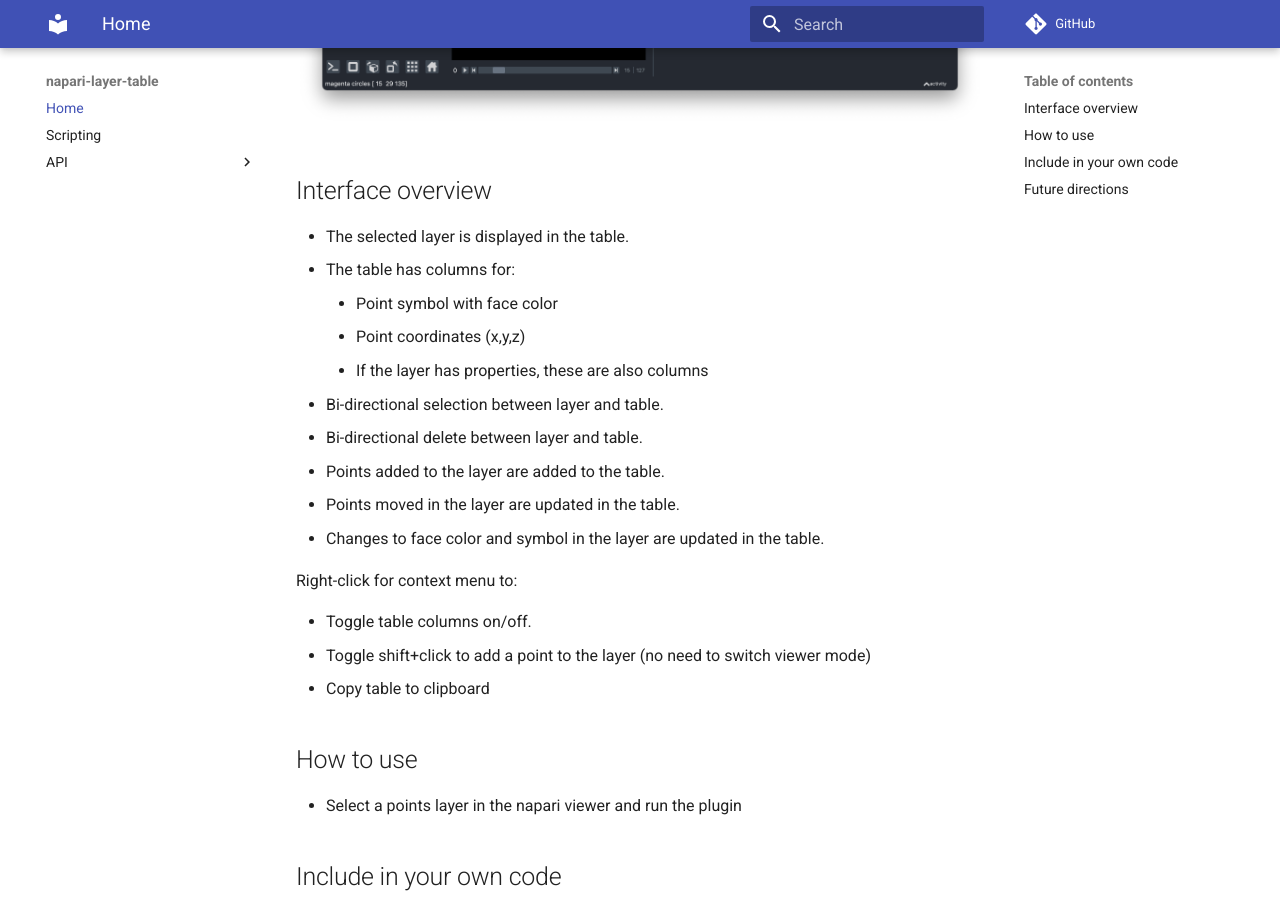
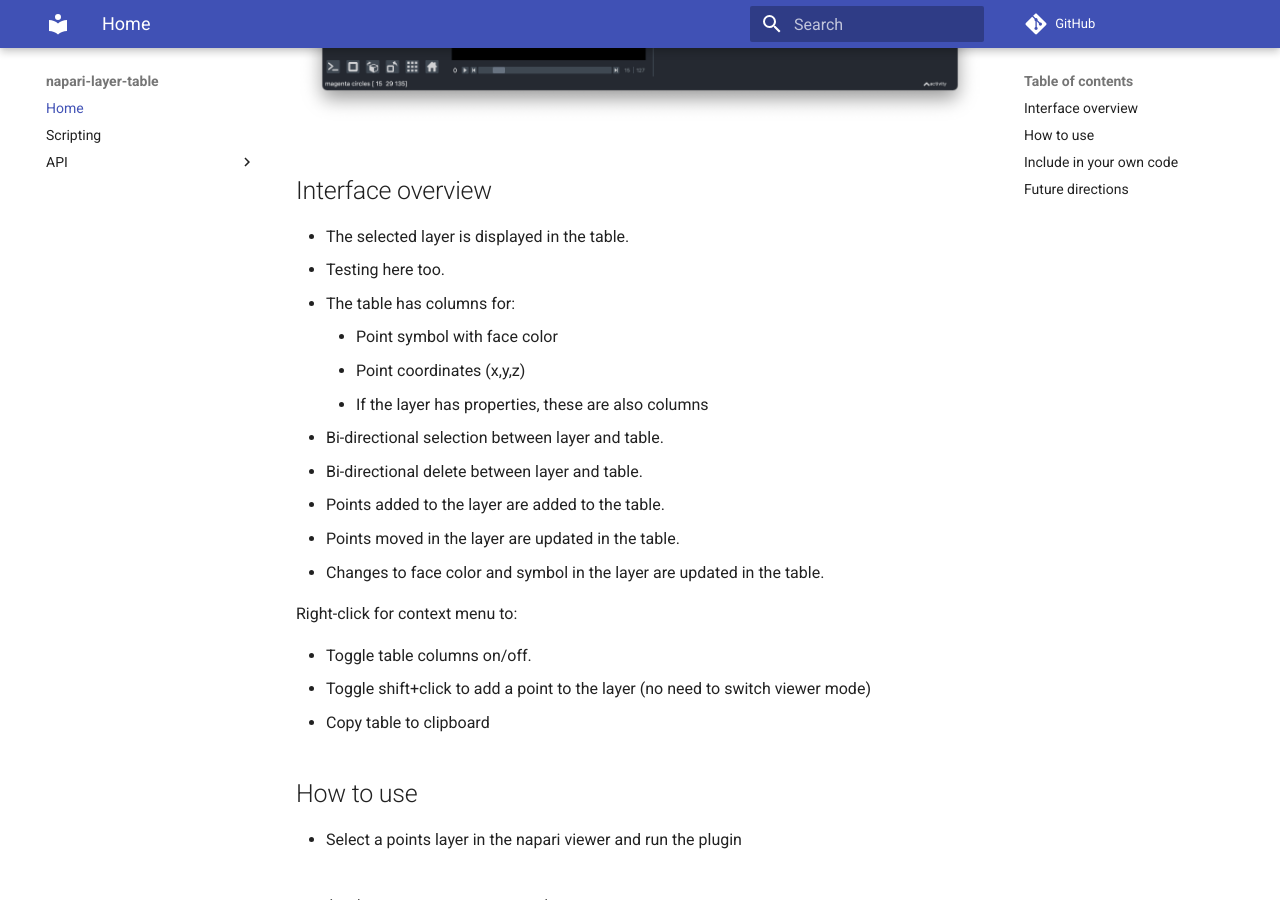
Before and after one commit to mapmanager/napari-layer-table, an MkDocs documentation site: the page built from docs/index.md, in a window 1280 px wide and 900 px high, scrolled down 474 px. Built offline with MkDocs 1.6.1 and Material for MkDocs 9.7.7, drawn with Linux system fonts in a browser that asks for light colours; comment, search, counter and statistics services are not loaded.

Commit message:
testing changes to index.md

```diff
--- a/docs/index.md
+++ b/docs/index.md
@@ -7,6 +7,7 @@
 ## Interface overview
 
  - The selected layer is displayed in the table.
+ - Testing here too.
  - The table has columns for:
 
      - Point symbol with face color
```
Also changed, not shown: 1 other file.
